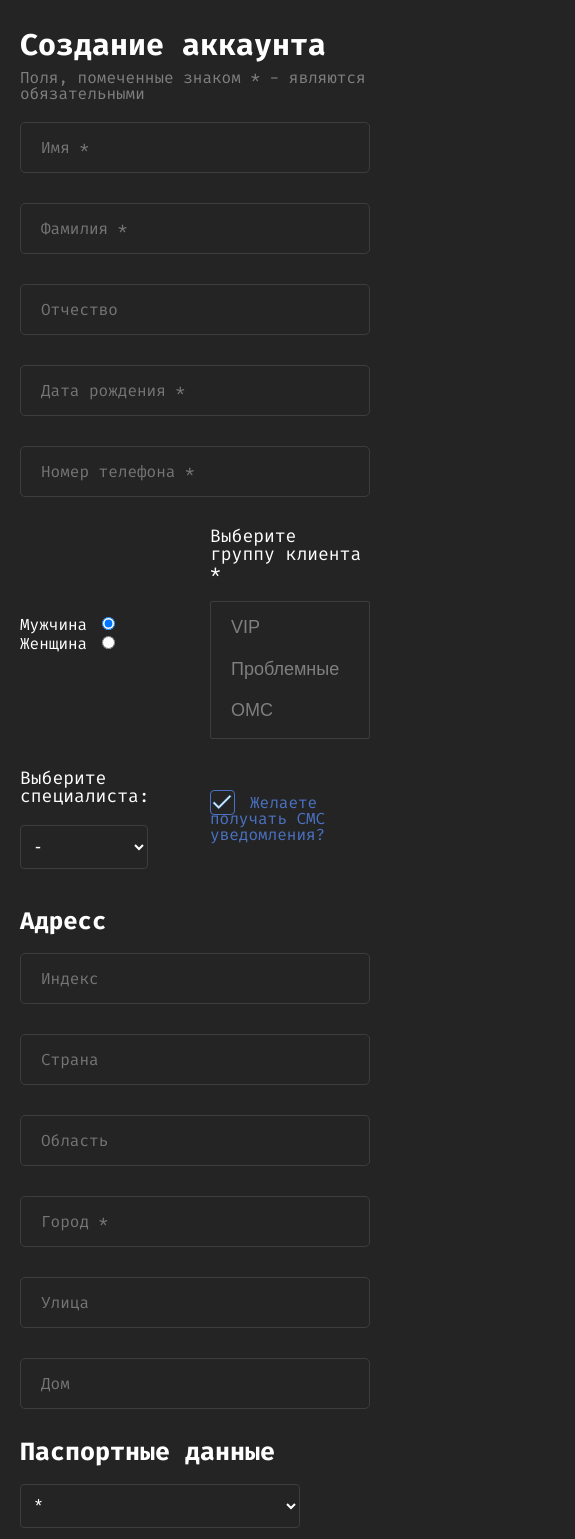
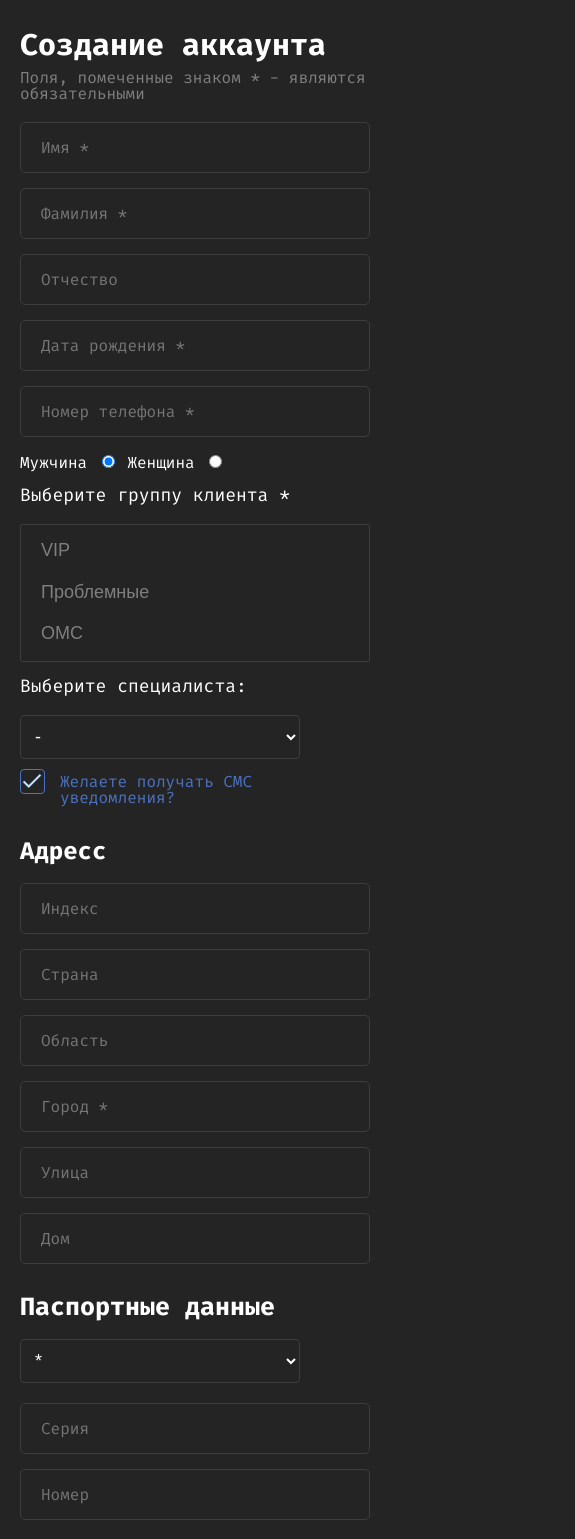
Before and after one commit to ecomeel/signup-vue, a Vue app: page / in a window 390 px wide. Shown: the top 1539 px of the page, 575 px wide, since content can reach past the window. Built offline with nearby package versions, Linux system fonts and the light colour scheme.

Commit message:
adaptive design

```diff
--- a/index.html
+++ b/index.html
@@ -10,7 +10,7 @@
       rel="stylesheet"
     />
     <link rel="shortcut icon" href="/public/favicon.png" type="image/x-icon" />
-    <title>Login from vue</title>
+    <title>Login form Vue</title>
   </head>
   <body>
     <div id="app"></div>
--- a/src/App.vue
+++ b/src/App.vue
@@ -23,7 +23,3 @@ import SignUp from "./components/signUp/SignUp.vue";
   color: #7f7f7f;
 }
 </style>
-
-<!-- #7f7f7f gray color -->
-<!-- #4B72C2 lbue color -->
-<!-- #3d3d3d border color -->
--- a/src/components/signUp/SignUp.vue
+++ b/src/components/signUp/SignUp.vue
@@ -359,6 +359,12 @@ export default {
     font-size: 18px;
   }
 }
+.sex {
+  // @media (max-width: 500px) {
+  //   display: flex;
+  //   flex-direction: column;
+  // }
+}
 .client-group {
   margin-top: 20px;
   padding: 10px 10px 0 10px;
@@ -392,8 +398,16 @@ export default {
   gap: 30px;
   // flex-direction: column;
 
+  @media (max-width: 530px) {
+    gap: 15px;
+  }
+
   & > * {
     flex: 1 1 45%;
+
+    @media (max-width: 530px) {
+      flex: 1 0 100%;
+    }
   }
 }
 .address {
@@ -407,6 +421,10 @@ export default {
     display: flex;
     flex-wrap: wrap;
     gap: 30px;
+
+    @media (max-width: 530px) {
+      gap: 15px;
+    }
 
     & > * {
       flex: 1 0 48%;
@@ -442,6 +460,10 @@ export default {
     display: flex;
     gap: 15px;
 
+    @media (max-width: 530px) {
+      flex-direction: column;
+    }
+
     & > * {
       flex: 1 0 45%;
     }
@@ -472,6 +494,11 @@ export default {
     cursor: pointer;
 
     transition: color 0.5s ease-in;
+
+    @media (max-width: 530px) {
+      display: block;
+      width: 100% !important;
+    }
 
     &::before {
       margin-top: -5px;
```
